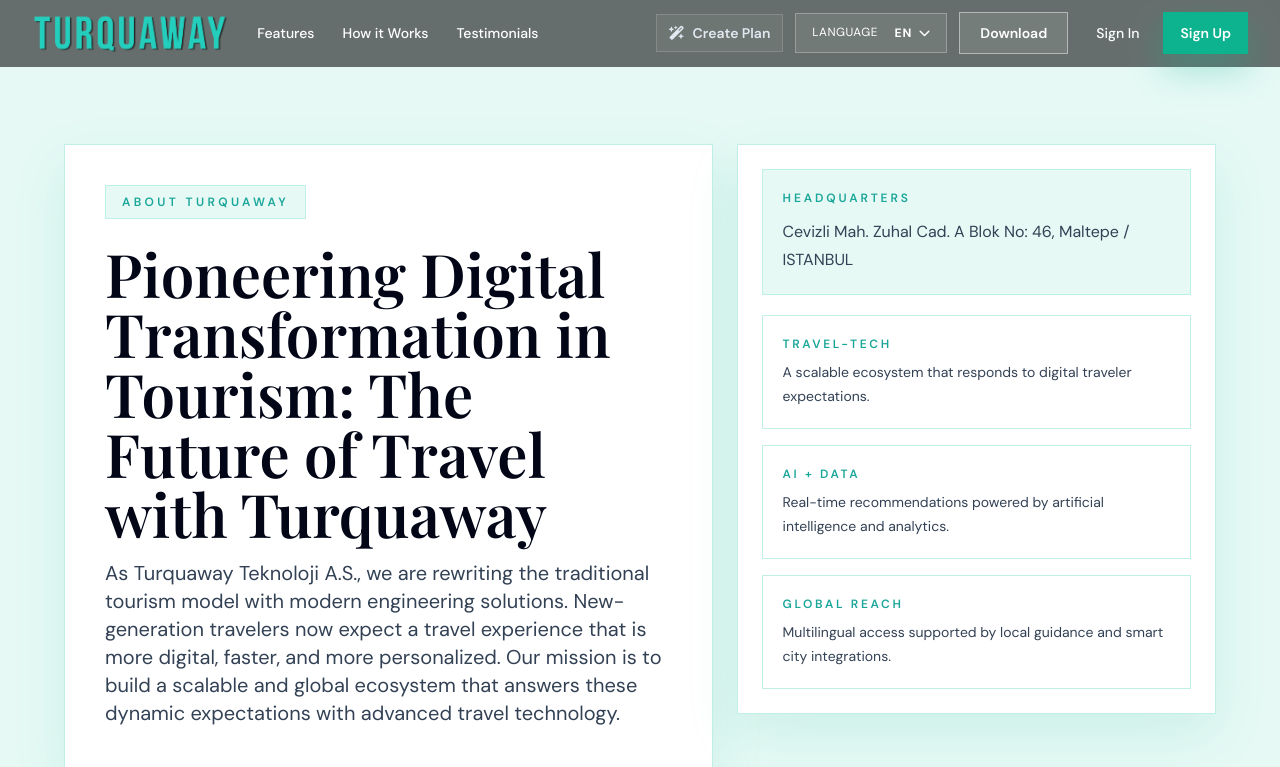
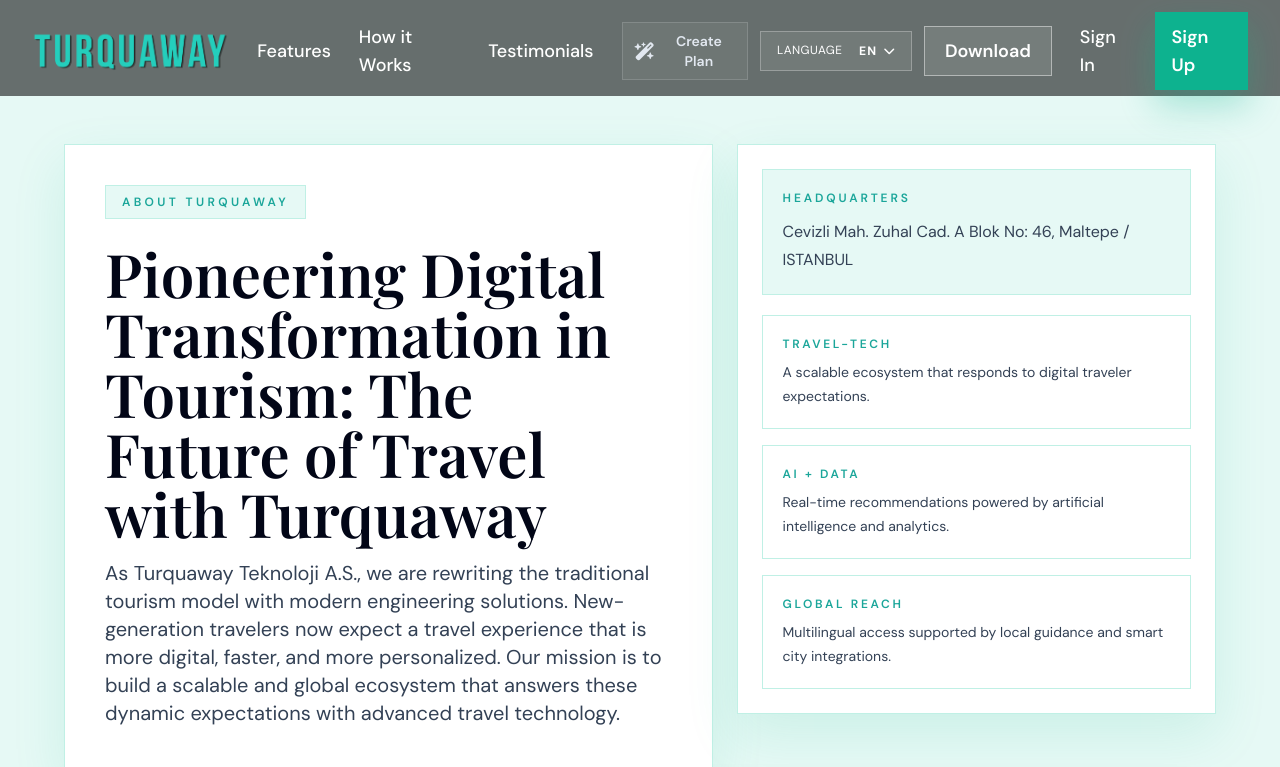
Before and after one commit to ankaforge/turquaway-backend, a Django app: page /about/ in a window 1280 px wide. Shown: the top 767 px of the page. Run offline with Django 4.2, Linux system fonts and the light colour scheme; data that the repository does not hold is empty; some libraries are stand-ins or nearby versions; some web fonts are replaced.

Commit message:
edit style nav

```diff
--- a/api/static/landing/styles.css
+++ b/api/static/landing/styles.css
@@ -230,7 +230,7 @@
 
 /* Navigation */
 body nav.fixed {
-  background: linear-gradient(135deg, #a7d4c8 0%, #8bb6ab 46%, #a3b1af 100%) !important;
+  background: linear-gradient(135deg, #568d7e 0%, #8bb6ab 46%, #232928 100%) !important;
   border-bottom-color: var(--border-soft) !important;
 }
 
--- a/api/templates/landing/navbar.html
+++ b/api/templates/landing/navbar.html
@@ -1,7 +1,7 @@
 {% load static %}
 <!-- Navigation -->
 <nav id="main-nav"
-  class="fixed inset-x-0 top-0 z-50 border-b border-white/10 bg-slate-950/75 backdrop-blur-xl transition-colors duration-300">
+  class="fixed inset-x-0 top-0 z-50 border-b border-white/10 bg-slate-950/75 backdrop-blur-xl transition-colors duration-300 h-24">
   <div id="main-nav-shell" class="mx-auto flex w-full max-w-7xl items-center gap-4 px-4 py-4 transition-all duration-300 sm:px-6 lg:px-8">
     <!-- Logo -->
     <a href="{% url 'landing' %}" class="shrink-0 flex items-center">
@@ -10,11 +10,11 @@
 
     <!-- Desktop navigation -->
     <div class="hidden items-center gap-1 lg:flex">
-      <a href="/#features" class="px-3 py-2 text-sm font-medium text-slate-300 transition hover:bg-white/10 hover:text-white"
+      <a href="/#features" class="px-3 py-2 text-lg font-medium text-slate-200 transition hover:bg-white/10 hover:text-white"
         data-i18n="navFeatures">Features</a>
-      <a href="/#how-it-works" class="px-3 py-2 text-sm font-medium text-slate-300 transition hover:bg-white/10 hover:text-white"
+      <a href="/#how-it-works" class="px-3 py-2 text-lg font-medium text-slate-200 transition hover:bg-white/10 hover:text-white"
         data-i18n="navHowItWorks">How it Works</a>
-      <a href="/#testimonials" class="px-3 py-2 text-sm font-medium text-slate-300 transition hover:bg-white/10 hover:text-white"
+      <a href="/#testimonials" class="px-3 py-2 text-lg font-medium text-slate-200 transition hover:bg-white/10 hover:text-white"
         data-i18n="navTestimonials">Testimonials</a>
     </div>
 
@@ -25,7 +25,7 @@
         type="button"
         class="hidden items-center gap-2 border border-lagoon-500/60 bg-white/5 px-4 py-2.5 text-sm font-semibold text-lagoon-300 transition hover:border-lagoon-400 hover:bg-lagoon-500 hover:text-slate-950 lg:inline-flex"
       >
-        <i class="fa-solid fa-wand-magic-sparkles text-sm"></i>
+        <i class="fa-solid fa-wand-magic-sparkles text-lg"></i>
         <span data-i18n="navCreatePlan">Create Plan</span>
       </button>
 
@@ -43,17 +43,17 @@
 
       <!-- Download -->
       <a href="{% url 'landing' %}#cta"
-        class="hidden items-center gap-2 border border-lagoon-500 bg-lagoon-500/10 px-5 py-2.5 text-sm font-semibold text-lagoon-300 transition hover:bg-lagoon-500 hover:text-slate-950 xl:inline-flex">
+        class="hidden items-center gap-2 border border-lagoon-500 bg-lagoon-500/10 px-5 py-2.5 text-lg font-semibold text-lagoon-300 transition hover:bg-lagoon-500 hover:text-slate-950 xl:inline-flex">
         <span data-i18n="navDownload">Download</span>
       </a>
 
       <!-- Auth: guest (not logged in) -->
       <div id="nav-auth-guest" class="hidden items-center gap-2">
         <a href="/login/"
-          class="hidden px-4 py-2.5 text-sm font-medium text-slate-300 transition hover:text-white sm:inline-block"
+          class="hidden px-4 py-2.5 text-lg font-medium text-slate-300 transition hover:text-white sm:inline-block"
           data-i18n="navSignIn">Sign In</a>
         <a href="/register/"
-          class="hidden items-center rounded-none border border-lagoon-500 bg-lagoon-500 px-4 py-2.5 text-sm font-semibold text-slate-950 shadow-glow transition hover:bg-lagoon-300 sm:inline-flex"
+          class="hidden items-center rounded-none border border-lagoon-500 bg-lagoon-500 px-4 py-2.5 text-lg font-semibold text-slate-950 shadow-glow transition hover:bg-lagoon-300 sm:inline-flex"
           data-i18n="navSignUp">Sign Up</a>
       </div>
 
@@ -61,8 +61,8 @@
       <div id="nav-auth-user" class="hidden items-center gap-2">
         <div class="relative hidden sm:block">
           <button id="nav-user-menu-btn" type="button" aria-haspopup="menu" aria-expanded="false" aria-controls="nav-user-dropdown"
-            class="inline-flex items-center gap-3 rounded-none border border-white/20 bg-white/10 px-3 py-2.5 text-sm font-medium text-slate-200 transition hover:border-lagoon-500/40 hover:bg-white/20">
-            <span id="nav-user-initial" class="flex h-8 w-8 items-center justify-center border border-lagoon-500/60 bg-lagoon-500/15 text-xs font-semibold uppercase text-lagoon-200">U</span>
+            class="inline-flex items-center gap-3 rounded-none border border-white/20 bg-white/10 px-3 py-2.5 text-lg font-medium text-slate-200 transition hover:border-lagoon-500/40 hover:bg-white/20">
+            <span id="nav-user-initial" class="flex h-8 w-8 items-center justify-center border border-lagoon-500/60 bg-lagoon-500/15 text-lg font-semibold uppercase text-lagoon-200">U</span>
             <span id="nav-user-name"></span>
             <i class="fa-solid fa-chevron-down text-[11px] text-slate-400 transition duration-200" id="nav-user-menu-chevron"></i>
           </button>
```
